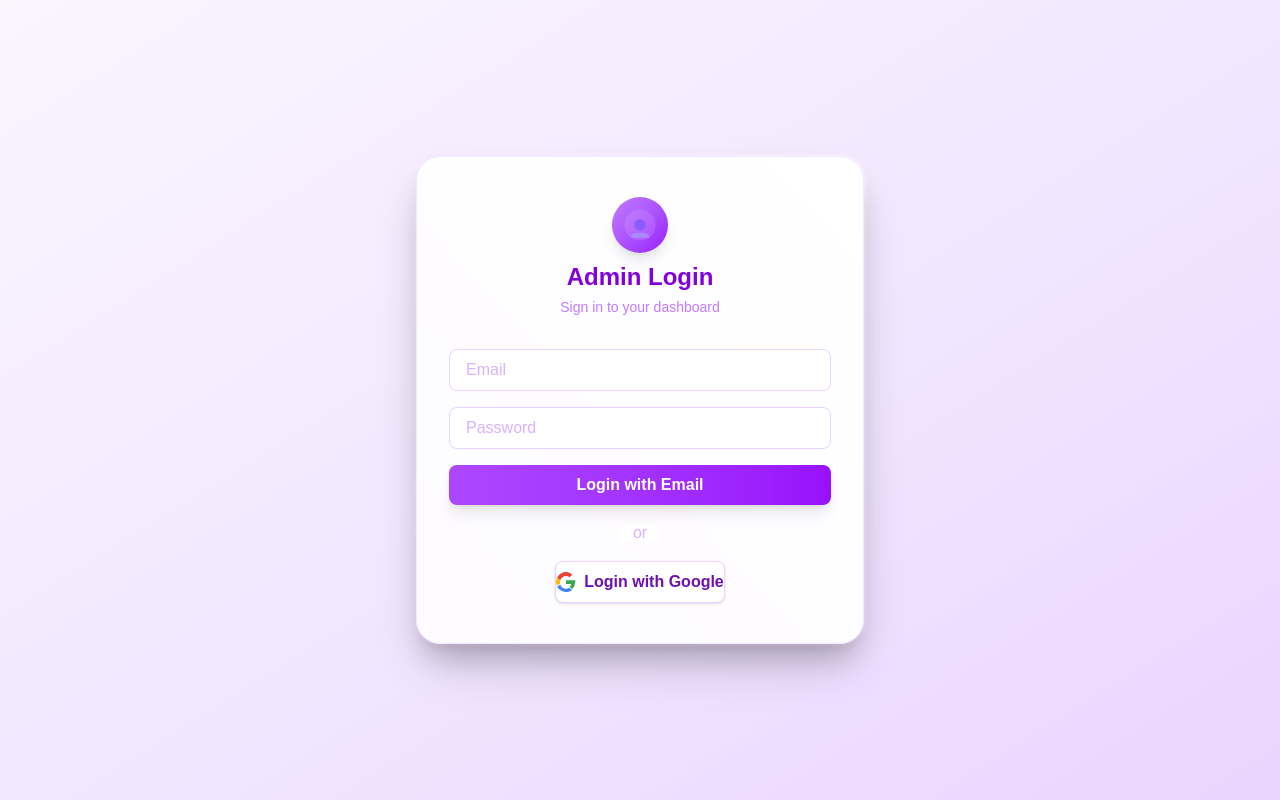
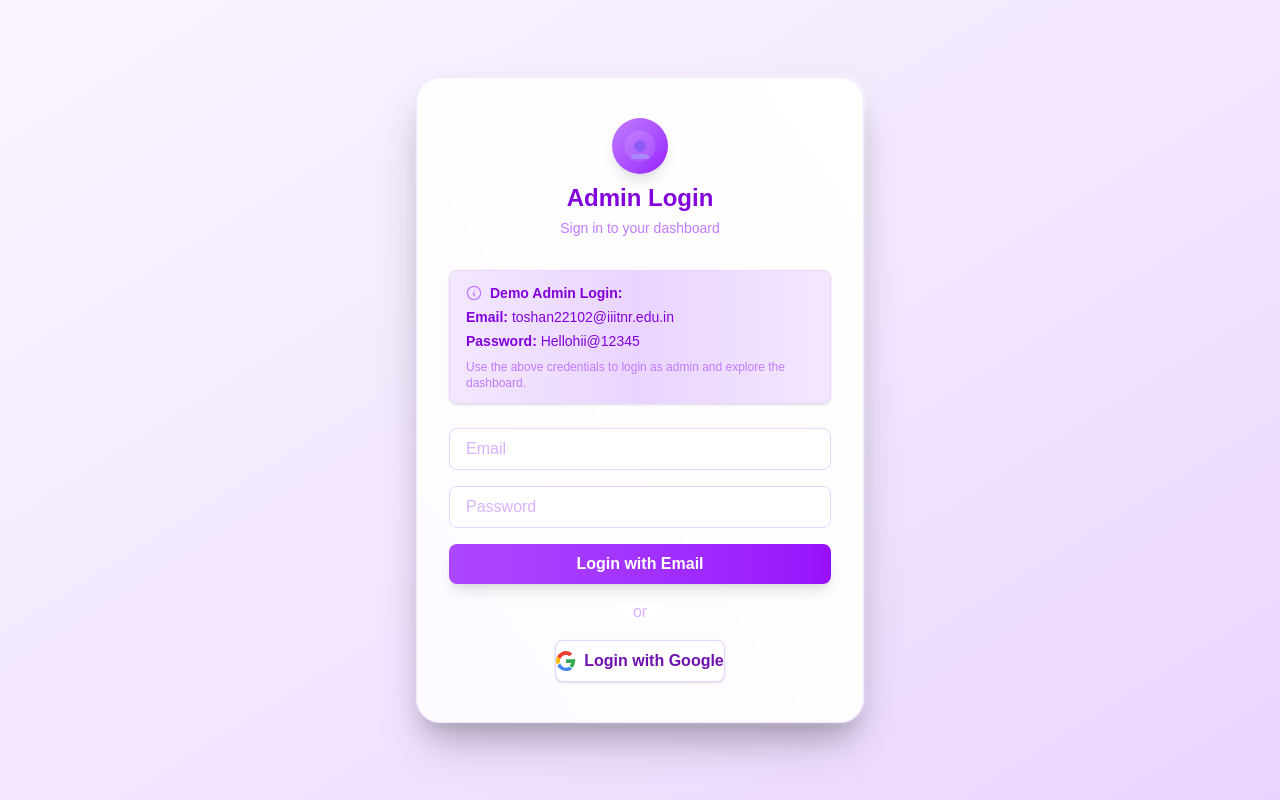
Before and after one commit to toshankanwar/admin-poetry-website, a Next.js app: page /login in a window 1280 px wide. Built offline with nearby package versions, Linux system fonts and the light colour scheme.

Commit message:
readme added all done

```diff
--- a/app/login/page.jsx
+++ b/app/login/page.jsx
@@ -98,6 +98,26 @@ export default function LoginPage() {
               <h2 className="text-2xl font-extrabold text-purple-700 mb-1">Admin Login</h2>
               <div className="text-purple-400 text-sm font-medium">Sign in to your dashboard</div>
             </motion.div>
+
+            {/* Admin Credentials - Demo */}
+            <div className="w-full mb-6">
+              <div className="bg-gradient-to-r from-purple-100 via-purple-200 to-purple-100 border border-purple-200 rounded-lg px-4 py-3 text-purple-700 shadow text-sm font-medium flex flex-col gap-1">
+                <div className="flex items-center gap-2">
+                  <svg className="w-4 h-4 text-purple-400" fill="none" stroke="currentColor" strokeWidth="2" viewBox="0 0 24 24"><path d="M13 16h-1v-4h-1m2-4h.01M12 22C6.477 22 2 17.523 2 12S6.477 2 12 2s10 4.477 10 10-4.477 10-10 10z" strokeLinecap="round" strokeLinejoin="round"/></svg>
+                  <span>
+                    <span className="font-semibold">Demo Admin Login:</span>
+                  </span>
+                </div>
+                <div>
+                  <span className="font-semibold">Email:</span> <span className="select-all">toshan22102@iiitnr.edu.in</span>
+                </div>
+                <div>
+                  <span className="font-semibold">Password:</span> <span className="select-all">Hellohii@12345</span>
+                </div>
+                <div className="text-xs text-purple-400 mt-1">Use the above credentials to login as admin and explore the dashboard.</div>
+              </div>
+            </div>
+
             <form onSubmit={handleLogin} className="space-y-4 w-full">
               <motion.div initial={{ opacity: 0, x: -20 }} animate={{ opacity: 1, x: 0 }} transition={{ delay: 0.13 }}>
                 <input
```
Also changed, not shown: 1 other file (tests, documents, lock files or other folders).
